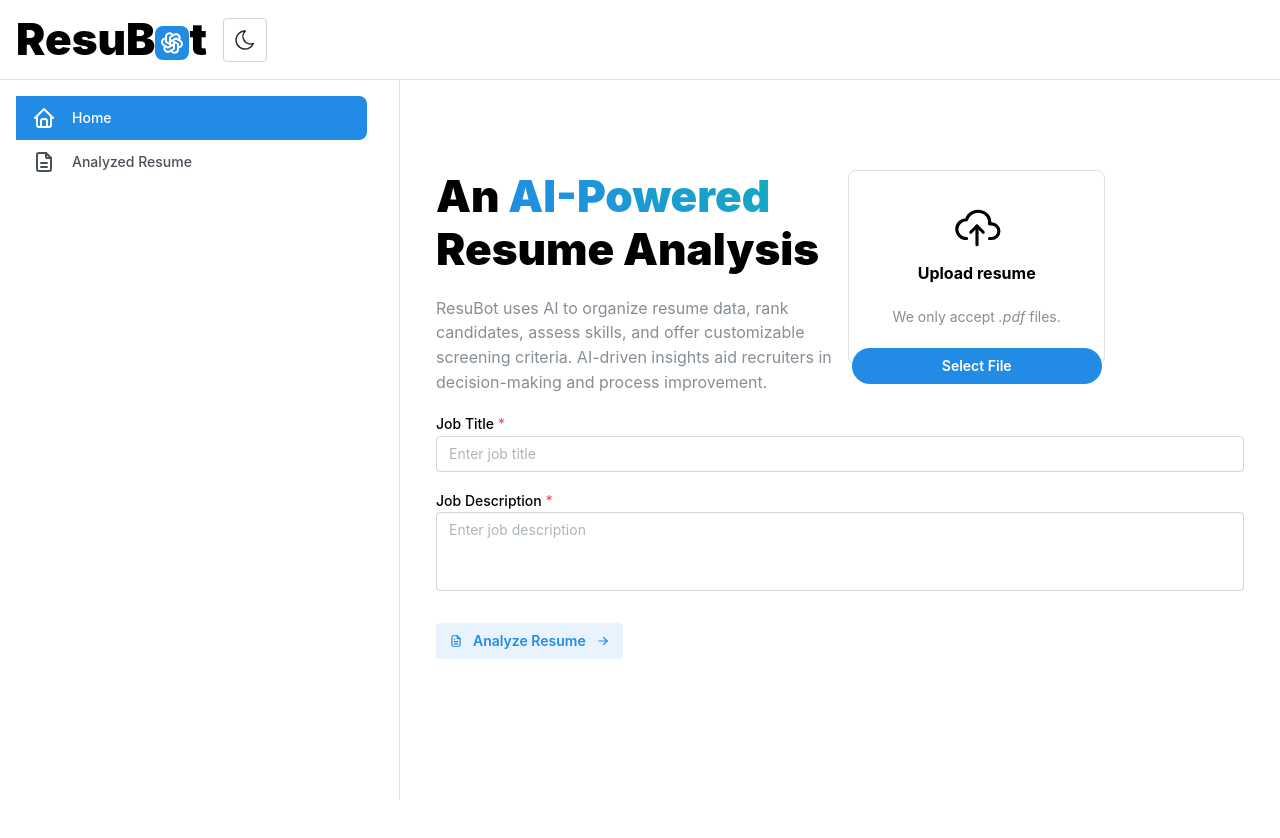
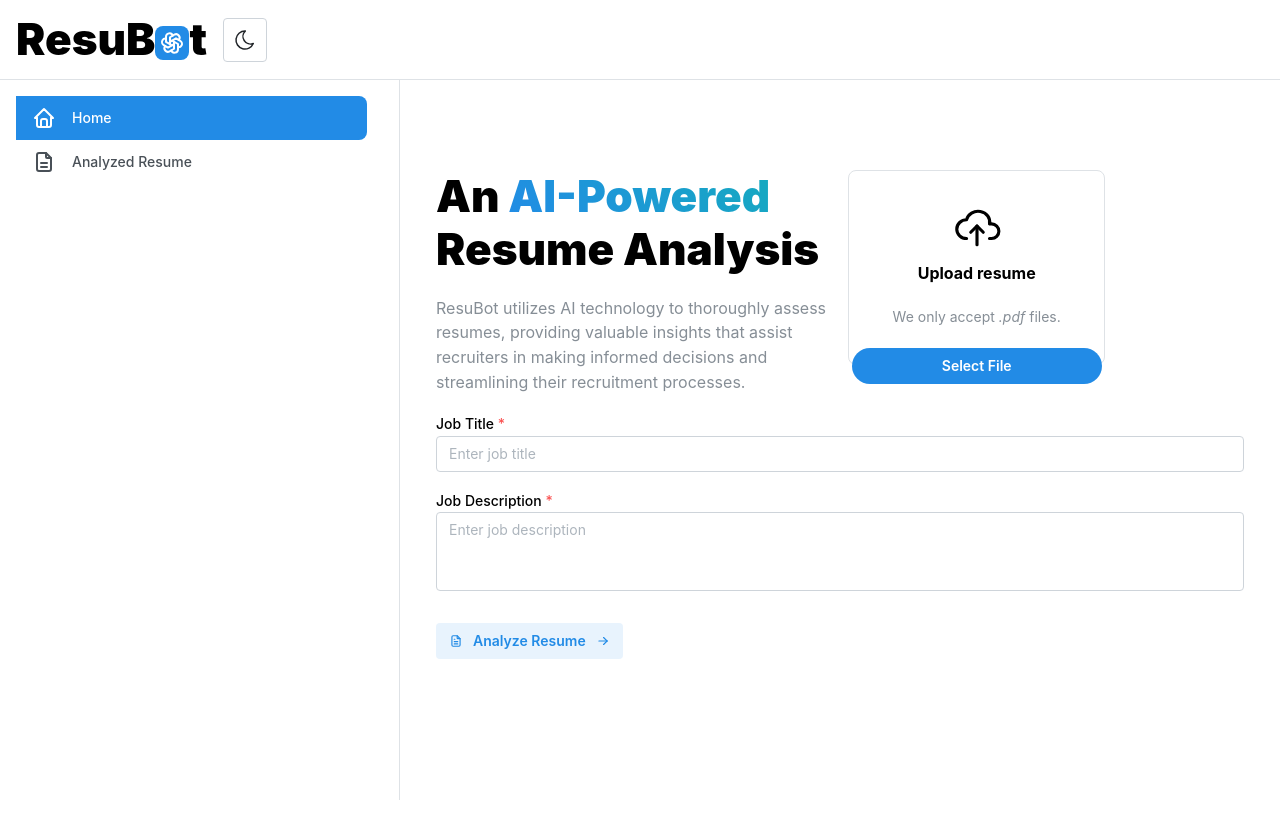
Before and after one commit to chatgvp/cce106resubot, a Next.js app: page / in a window 1280 px wide. Shown: the top 838 px of the page. Built offline with nearby package versions, Linux system fonts and the light colour scheme.

Commit message:
Your commit message

```diff
--- a/src/pages/_app.tsx
+++ b/src/pages/_app.tsx
@@ -1,7 +1,12 @@
 import "@/styles/globals.css"
+import { MantineProvider } from "@mantine/core"
 import "@mantine/core/styles.css"
 import type { AppProps } from "next/app"
 
 export default function App({ Component, pageProps }: AppProps) {
-    return <Component {...pageProps} />
+    return (
+        <MantineProvider>
+            <Component {...pageProps} />
+        </MantineProvider>
+    )
 }
--- a/src/pages/_home.tsx
+++ b/src/pages/_home.tsx
@@ -161,11 +161,10 @@ export default function Home() {
                             Resume Analysis
                         </Title>
                         <Text className={classes.description} c="dimmed">
-                            ResuBot uses AI to organize resume data, rank
-                            candidates, assess skills, and offer customizable
-                            screening criteria. AI-driven insights aid
-                            recruiters in decision-making and process
-                            improvement.
+                            ResuBot utilizes AI technology to thoroughly assess
+                            resumes, providing valuable insights that assist
+                            recruiters in making informed decisions and
+                            streamlining their recruitment processes.
                         </Text>
                     </div>
 
```
